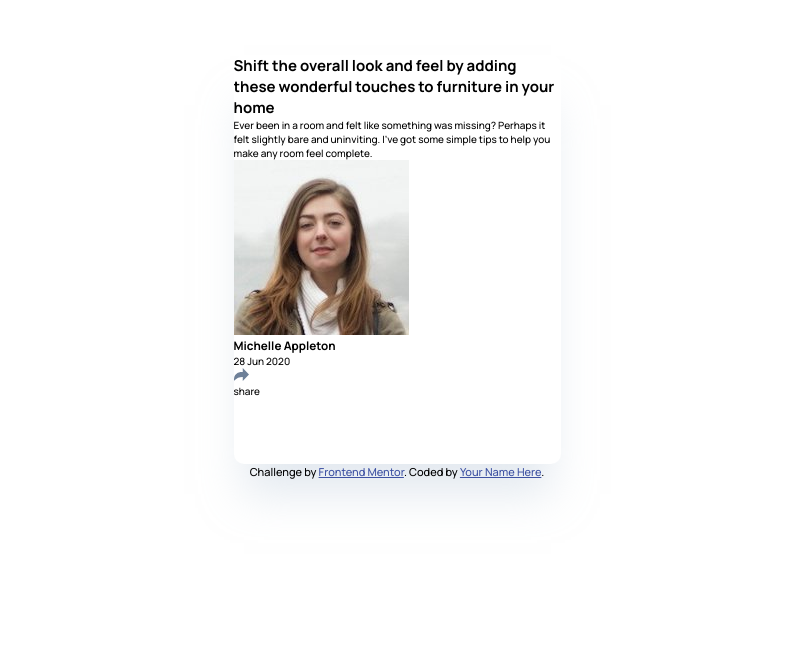
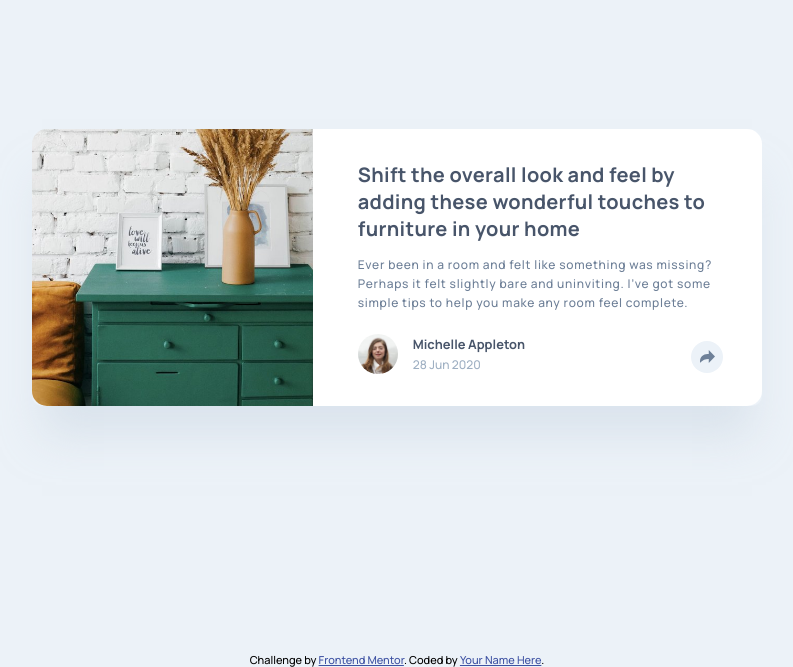
Before and after one commit to PrashantIndurkar/-Article-preview-component, a plain HTML site: page index.html in a window 1280 px wide. Shown: the part 133-800 px from the top of the page, without its empty margins (243-1036 px from the left). Drawn offline with Linux system fonts and the light colour scheme.

Commit message:
css rearranged

```diff
--- a/style.css
+++ b/style.css
@@ -1,5 +1,11 @@
 @import url("https://fonts.googleapis.com/css2?family=Manrope:wght@500;700&display=swap");
 
+:root {
+  --dark-gray-blue: hsl(217, 19%, 35%);
+  --desaturated-blue: hsl(214, 17%, 51%);
+  --gray-blue: hsl(212, 23%, 69%);
+  --light-gray-blue: hsl(210, 46%, 95%);
+}
 
 *,
 *::before,
@@ -8,11 +14,7 @@
   padding: 0;
   box-sizing: inherit;
 }
-.img{
-    background:url(./images/drawers.jpg);
-    width: 100%;
-    background-size: cover;
-}
+
 html {
   box-sizing: border-box;
   font-size: 62.5%;
@@ -37,3 +39,211 @@ html {
   overflow: hidden;
   box-shadow: 0px 40px 40px -10px rgba(201, 213, 225, 0.503415);
 }
+
+.image-container {
+  background: url(/images/drawers.jpg);
+  width: 100%;
+  background-size: cover;
+  height: 20rem;
+}
+
+.copy {
+  padding: 4.2rem 3.2rem 2.2rem;
+  background: #ffff;
+}
+
+h2 {
+  font-size: 1.6rem;
+  line-height: 1.5;
+  padding-bottom: 1.3rem;
+  letter-spacing: 0.3px;
+  color: var(--dark-gray-blue);
+}
+
+.copy p {
+  font-size: 1.2rem;
+  letter-spacing: 0.7px;
+  line-height: 1.6;
+  color: var(--desaturated-blue);
+}
+
+footer {
+  display: flex;
+  justify-content: space-between;
+  align-items: center;
+  position: relative;
+  background: #ffff;
+  padding: 1rem 3.2rem 2rem;
+}
+
+.author {
+  display: flex;
+}
+
+.author img {
+  height: 4rem;
+  width: 4rem;
+  border-radius: 50%;
+}
+
+.about {
+  padding-left: 1.5rem;
+  align-self: center;
+  font-size: 1.1rem;
+}
+
+h3 {
+  color: var(--dark-gray-blue);
+}
+
+time {
+  color: var(--gray-blue);
+  font-size: 1.2rem;
+}
+
+.arrow {
+  background: var(--light-gray-blue);
+  width: 3.2rem;
+  height: 3.2rem;
+  border-radius: 50%;
+  cursor: pointer;
+  z-index: 10;
+  margin-top: 0.5rem;
+
+  display: flex;
+  justify-content: center;
+  align-items: center;
+}
+
+.share {
+  display: flex;
+  align-items: center;
+  position: absolute;
+  background: var(--dark-gray-blue);
+  left: 0;
+  bottom: 0;
+  top: 0;
+  opacity: 0;
+  visibility: hidden;
+  width: 100%;
+  padding: 0 3.2rem;
+  border-bottom-right-radius: 1.5rem;
+  border-bottom-left-radius: 1.5rem;
+  transition: all 0.3s ease-in-out;
+}
+
+.show {
+  visibility: visible;
+  opacity: 1;
+}
+
+.arrow:hover {
+  background: var(--gray-blue);
+}
+
+.arrow:active {
+  transform: scale(0.98);
+}
+
+.arrow:hover img {
+  filter: brightness(100);
+  transition: none;
+}
+
+.share p {
+  text-transform: uppercase;
+  color: var(--gray-blue);
+  font-size: 1.2rem;
+  letter-spacing: 0.5rem;
+  padding-right: 2rem;
+}
+
+ul {
+  list-style: none;
+  display: flex;
+  align-items: center;
+}
+
+li {
+  padding-right: 1.5rem;
+}
+
+a img:hover {
+  transform: scale(1.2);
+}
+
+@media screen and (min-width: 875px) {
+  main {
+    display: flex;
+    max-width: 73rem;
+    height: 27.7rem;
+    overflow: unset;
+  }
+
+  .image-container {
+    flex: 1;
+    border-radius: 1.5rem 0 0 1.5rem;
+    overflow: hidden;
+    height: 100%;
+  }
+
+  section {
+    flex: 1.6;
+  }
+
+  .copy {
+    padding-left: 4.5rem;
+    padding-top: 3.2rem;
+    border-top-right-radius: 1.5rem;
+  }
+
+  h2 {
+    font-size: 2rem;
+    line-height: inherit;
+  }
+
+  footer {
+    padding: 0 3.2rem 3.2rem 4.5rem;
+    border-bottom-right-radius: 1.5rem;
+  }
+
+  .arrow {
+    margin-right: 0.7rem;
+  }
+
+  h3 {
+    padding-bottom: 0.3rem;
+  }
+
+  .share {
+    top: -7.8rem;
+    left: 26.8rem;
+    height: 5.3rem;
+    border-radius: 1rem;
+    width: 24.5rem;
+    bottom: 10rem;
+  }
+
+  .share::after {
+    content: "";
+    position: absolute;
+    width: 1.6rem;
+    height: 1.6rem;
+    bottom: -0.8rem;
+    left: 50%;
+    transform: rotate(45deg);
+    background-color: #48556a;
+  }
+}
+
+.attribution {
+  font-size: 11px;
+  text-align: center;
+  position: fixed;
+  bottom: 0;
+  width: 100%;
+}
+
+.attribution a {
+  color: hsl(228, 45%, 44%);
+}
```
Lines whose indentation alone changed are shown as unchanged.
